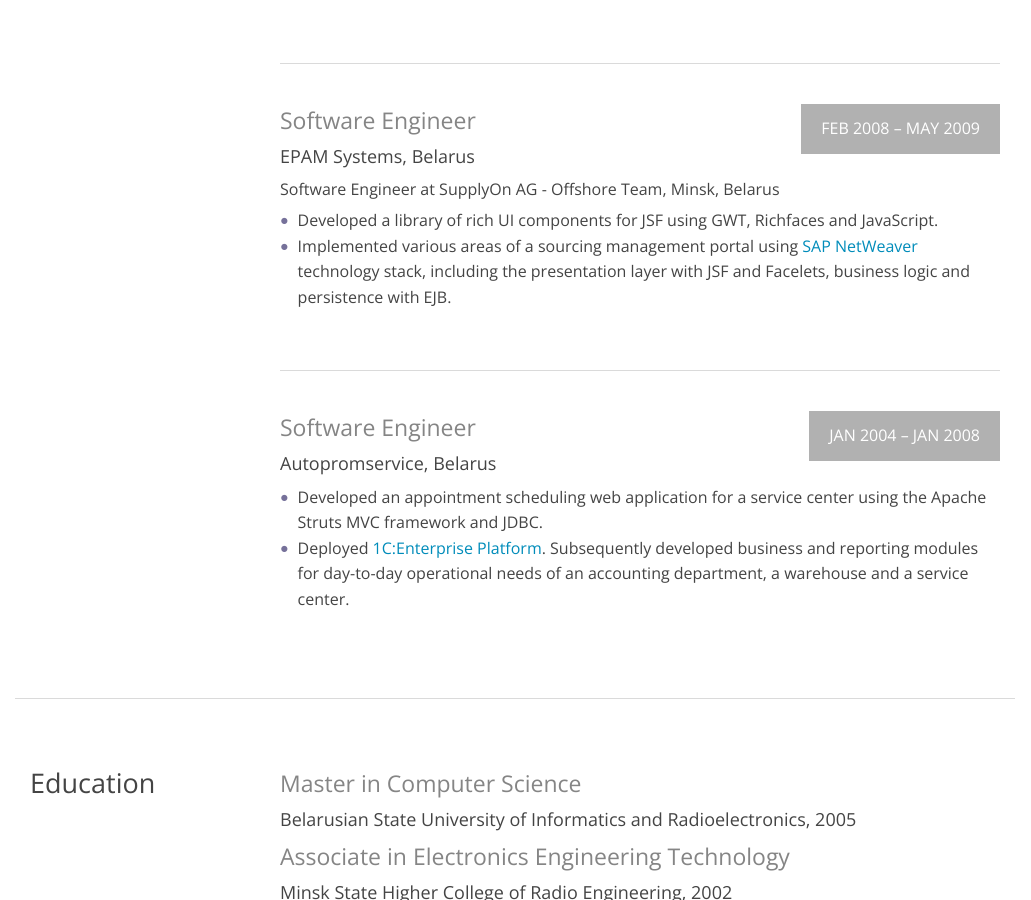
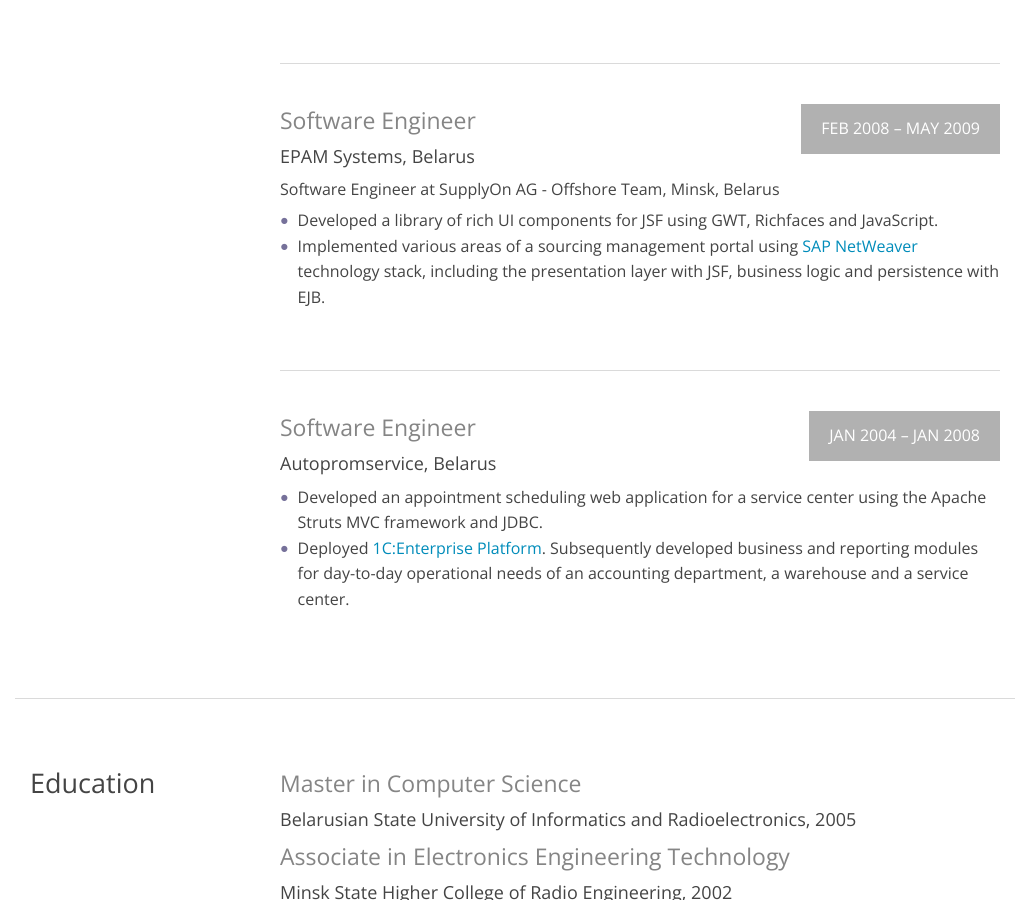
Before and after one commit to skhilko/skhilko.github.io, a Jekyll site: the page built from index.html, in a window 1280 px wide and 900 px high, scrolled down 1642 px. Shown: the whole window, without its empty margins (125-1156 px from the left). Built offline with Jekyll 4.4.1, drawn with Linux system fonts in a browser that asks for light colours.

Commit message:
Less talking

```diff
--- a/_data/cv.yaml
+++ b/_data/cv.yaml
@@ -61,7 +61,7 @@ experience:
       - Developed a library of rich UI components for JSF using GWT, Richfaces and JavaScript.
       - Implemented various areas of a sourcing management portal using
         <a href="http://en.wikipedia.org/wiki/SAP_NetWeaver" target="_blank">SAP NetWeaver</a> technology stack, including
-        the presentation layer with JSF and Facelets, business logic and persistence with EJB.
+        the presentation layer with JSF, business logic and persistence with EJB.
       #- Reverse-enginered a legacy SAP authentication system and implemented authentification mechanism for a new module.
 
   - period: Jan 2004 – Jan 2008
```
